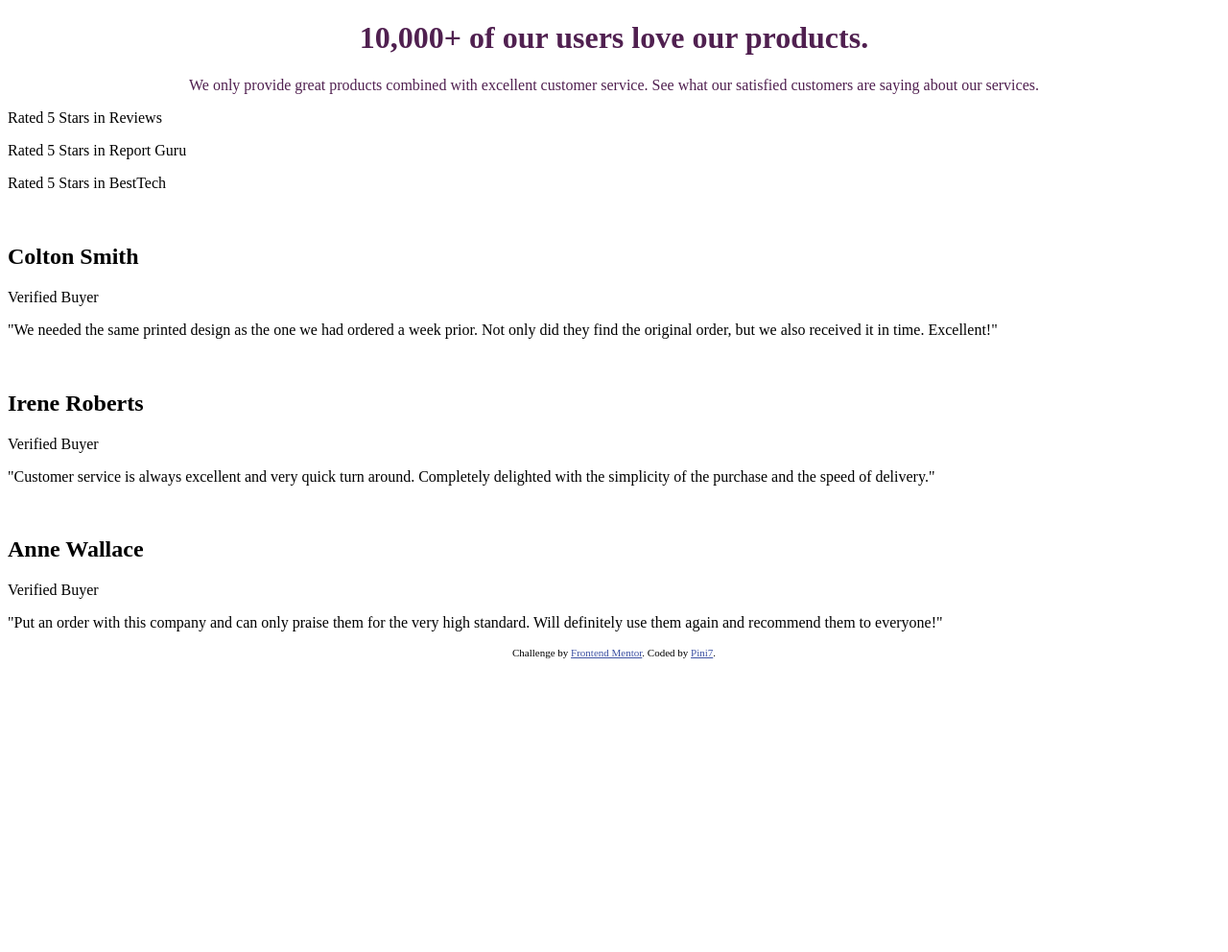
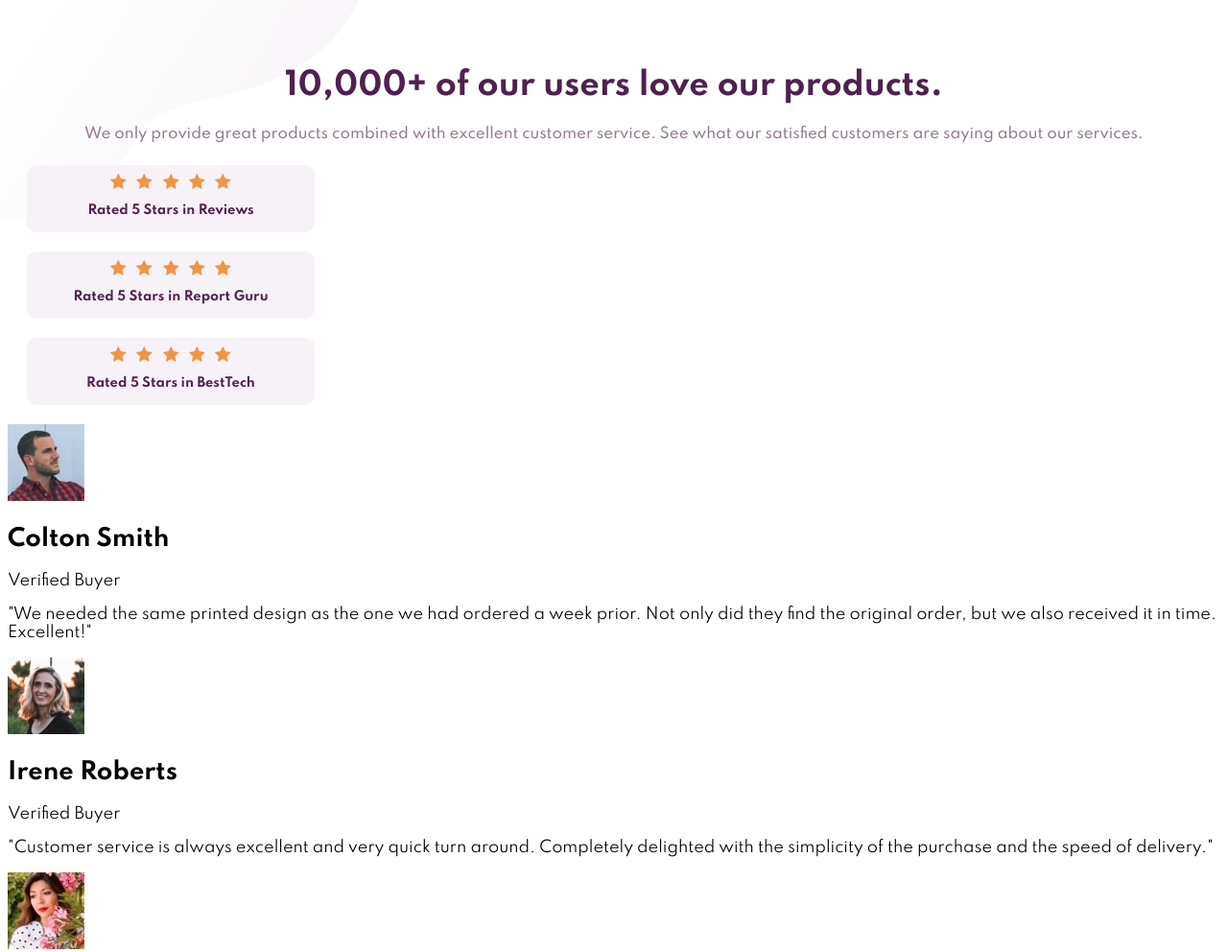
Before and after one commit to Pini7/social-proof-section, a plain HTML site: page index.html in a window 1280 px wide. Shown: the top 992 px of the page at 96% size. Before the commit the page ends 800 px from the top, so only its background shows below. Drawn offline with Linux system fonts and the light colour scheme.

Commit message:
Haciendo las estrellas

```diff
--- a/css/styles.css
+++ b/css/styles.css
@@ -26,26 +26,61 @@ White: hsl(0, 0%, 100%)
 
 - Font size: 15px
 
-### Font
+ */
+ body{
+  font-family: 'Spartan', sans-serif;
+  background-image: url(/assets/images/bg-pattern-top-mobile.svg);
+  background-repeat: no-repeat;
 
-- Family: [Spartan](https://fonts.google.com/specimen/Spartan)
-- Weights: 400, 500, 700
- */
+ }
+
 .header{
+  margin-top: 70px;
+ text-align: center;
+ padding-left: 10px;
+padding-right: 10px;
+
+}
+.header__title{
   color: hsl(300, 43%, 22%);
+  font-weight: 700;
+  font-size: 32px;
+}
+.header__subtitle{
+
+  font-size: 15px;
+  font-weight: 500;
+  color:hsl(303, 10%, 53%) ;
+  line-height: 1.5em;
+}
+
+.rated{
+  width: 300px;
+  height: 70px;
+  background-color: hsl(300, 24%, 96%);
+  /* display: flex;
+  flex-direction: column;
+  align-items: center; */
+  margin: 20px;
+  border-radius: 10px;
   text-align: center;
 }
-.header__title{
-  padding-left: 50px;
-  padding-right:50px;
+.rated__star{
+  display: inline-block;
+  width: 15px;
+  height: 15px;
+  background-image: url(/assets/images/icon-star.svg);
+  background-repeat: no-repeat;
+  background-position: center;
+  padding: 15px 4px 5px 4px;
+
 }
-.header__subtitle{
-  padding-left: 40px;
-  padding-right:40px;
+.rated__text{
+  color:hsl(300, 43%, 22%);
+  font-weight: bold;
+  font-size: 13px;
+  margin: 0;
 }
-
-
-
 
 
 
--- a/index.html
+++ b/index.html
@@ -10,6 +10,8 @@
       sizes="32x32"
       href="./images/favicon-32x32.png"
     />
+    <link rel="preconnect" href="https://fonts.gstatic.com">
+    <link href="https://fonts.googleapis.com/css2?family=Spartan:wght@400;500;700&display=swap" rel="stylesheet">
     <link rel="stylesheet" href="css/styles.css">
     <title>Social Proof Section</title>
 </head>
@@ -22,13 +24,26 @@
     <section class="section">
         <article class="rated">
             <span class="rated__star"></span>
+            <span class="rated__star"></span>
+            <span class="rated__star"></span>
+            <span class="rated__star"></span>
+            <span class="rated__star"></span>
+
             <p class="rated__text">Rated 5 Stars in Reviews</p>
         </article>
         <article class="rated">
             <span class="rated__star"></span>
+            <span class="rated__star"></span>
+            <span class="rated__star"></span>
+            <span class="rated__star"></span>
+            <span class="rated__star"></span>
             <p class="rated__text">Rated 5 Stars in Report Guru</p>
         </article>
         <article class="rated">
+            <span class="rated__star"></span>
+            <span class="rated__star"></span>
+            <span class="rated__star"></span>
+            <span class="rated__star"></span>
             <span class="rated__star"></span>
             <p class="rated__text">Rated 5 Stars in BestTech</p>
         </article>
@@ -37,7 +52,7 @@
     <section>
         <article class="users">
             <header class="users__data">
-                <img src="" alt="" class="users_photo">
+                <img src="/assets/images/image-colton.jpg" alt="foto de perfil" class="users_photo">
                 <h2 class="users__name"> Colton Smith </h2>
                 <p class="users__verified">Verified Buyer</p>
             </header>
@@ -51,7 +66,7 @@
         </article>
         <article class="users">
             <header class="users__data">
-                <img src="" alt="" class="users_photo">
+                <img src="/assets/images/image-irene.jpg" alt="foto de perfil" class="users_photo">
                 <h2 class="users__name">Irene Roberts </h2>
                 <p class="users__verified">Verified Buyer</p>
             </header>
@@ -64,7 +79,7 @@
         </article>
         <article class="users">
             <header class="users__data">
-                <img src="" alt="" class="users_photo">
+                <img src="/assets/images/image-anne.jpg" alt="foto de perfil" class="users_photo">
                 <h2 class="users__name">Anne Wallace </h2>
                 <p class="users__verified">Verified Buyer</p>
             </header>
```
